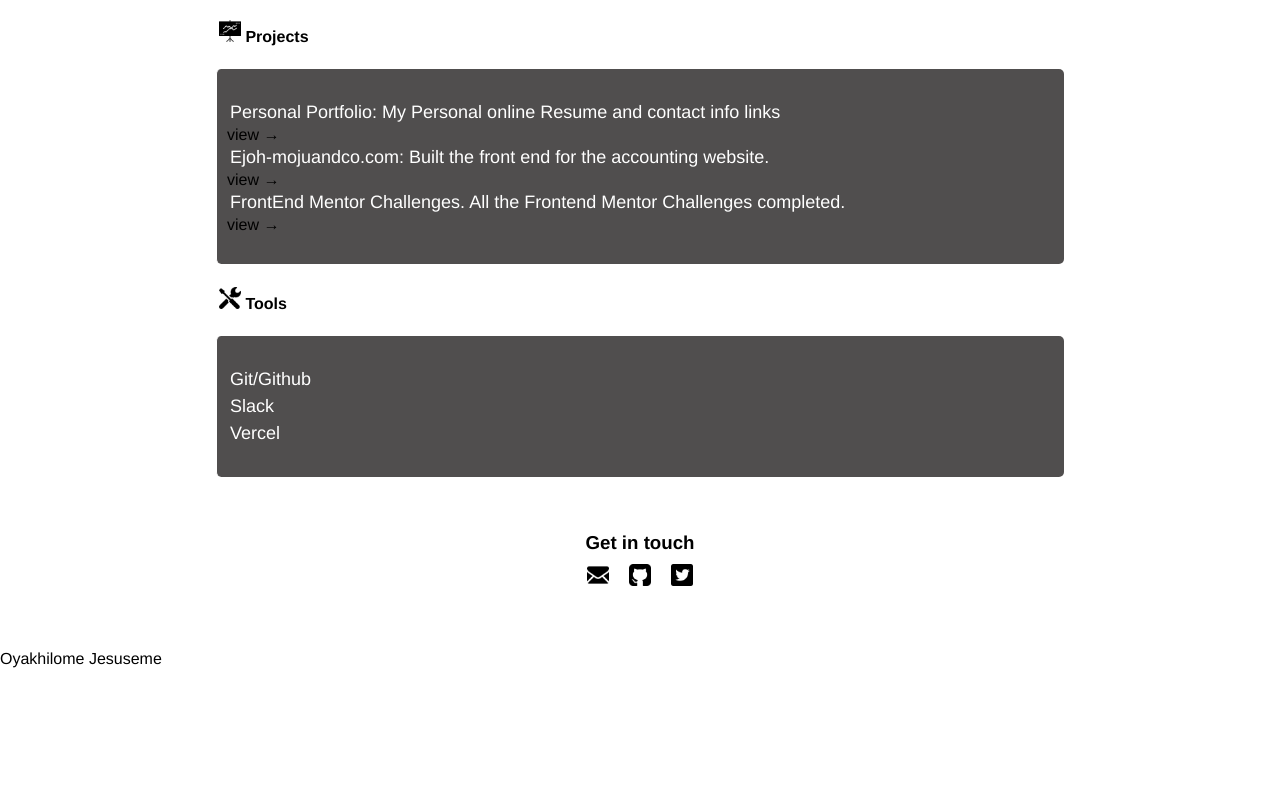
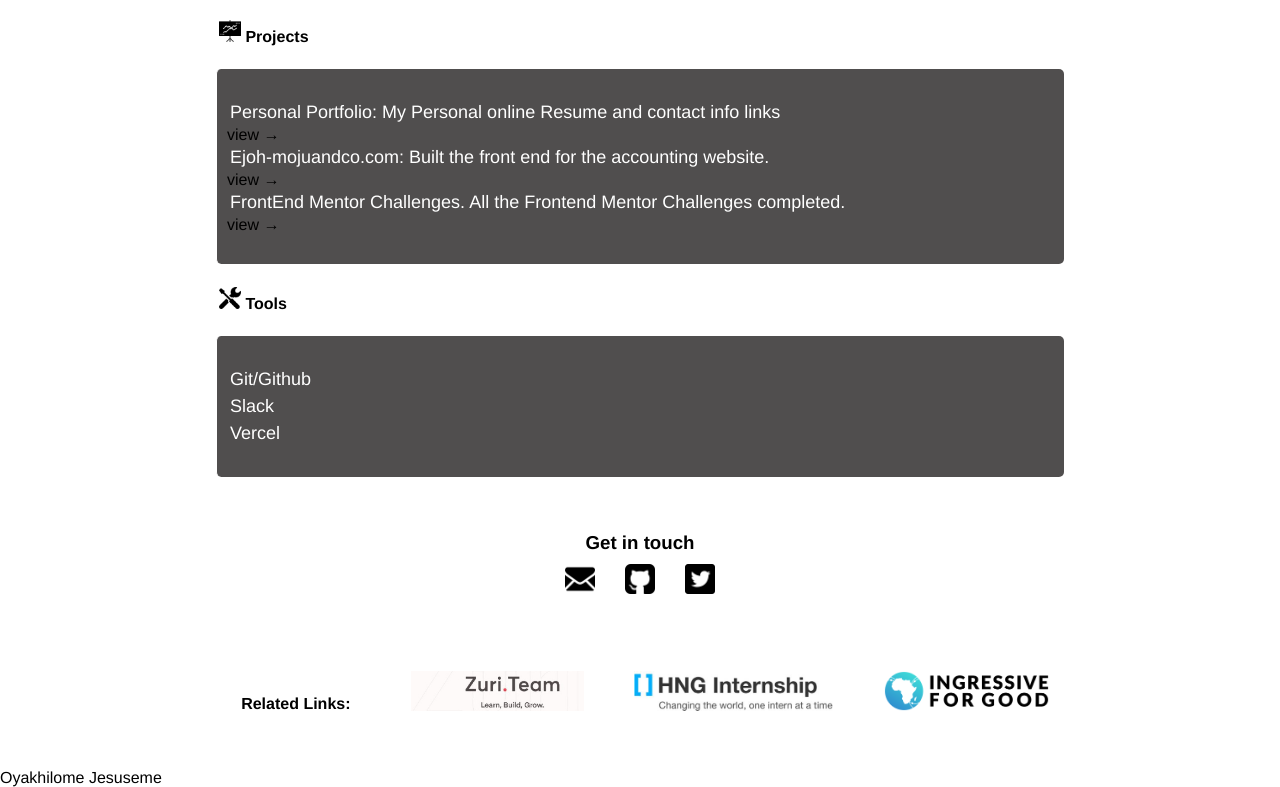
Before and after one commit to Jesuseme/hng-resume, a plain HTML site: page index.html in a window 1280 px wide. Shown: the part 1195-1982 px from the top of the page. Before the commit the page ends 1863 px from the top, so only its background shows below. Drawn offline with Linux system fonts and the light colour scheme.

Commit message:
added related links

```diff
--- a/css/main.css
+++ b/css/main.css
@@ -179,13 +179,36 @@ p {
   padding: 3px;
 }
 
+ul li a {
+  margin: 5px;
+}
+
+ul li a img {
+  height: 30px;
+}
+
 ul li a img:hover {
-  filter: invert(1);
+  filter: invert(0.5);
+}
+
+.links {
+  margin: 30px 0;
+  display: flex;
+  justify-content: space-around;
+  align-items: center;
+}
+
+.links img {
+  height: 40px ;
 }
 
 @media (max-width: 991px) {
-  .contact .socials {
+  .contact ul {
     display: flex;
     flex-direction: column;
   }
+
+  .links {
+    flex-direction: column;
+  }
 }
--- a/index.html
+++ b/index.html
@@ -108,9 +108,18 @@
 
             <ul>
                 <li><a href="mailto:oyakhilomejesuseme@gmail.com"><img src="./img/email.png" alt="email"></a> </li>
-                <li><a href=""><img src="./img/github.png" alt="github"></a> </li>
-                <li><a href=""><img src="./img/twitter.png" alt="twitter"></a> </li>
+                <li><a href="https://github.com/Jesuseme"><img src="./img/github.png" alt="github"></a> </li>
+                <li><a href="https://twitter.com/entitled_Native"><img src="./img/twitter.png" alt="twitter"></a> </li>
             </ul>
+
+        </section>
+
+        <section class="links">
+            <h4>Related Links:</h4>
+
+            <p><a href="https://zuri.team/"><img src="./img/zuri teams.jfif" alt="zuri team"></a></p>
+            <p><a href="https://hng.tech/"><img src="./img/hng.jfif" alt="hng internship"></a></p>
+            <p><a href="https://ingressive.org/"><img src="./img/ingressive4good.png" alt="ingressive4good"></a></p>
 
         </section>
 
```
Also changed, not shown: img/ingressive4good.png (added), img/zuri team.jfif (added), img/zuri teams.jfif (added), img/zuri.png (added).
